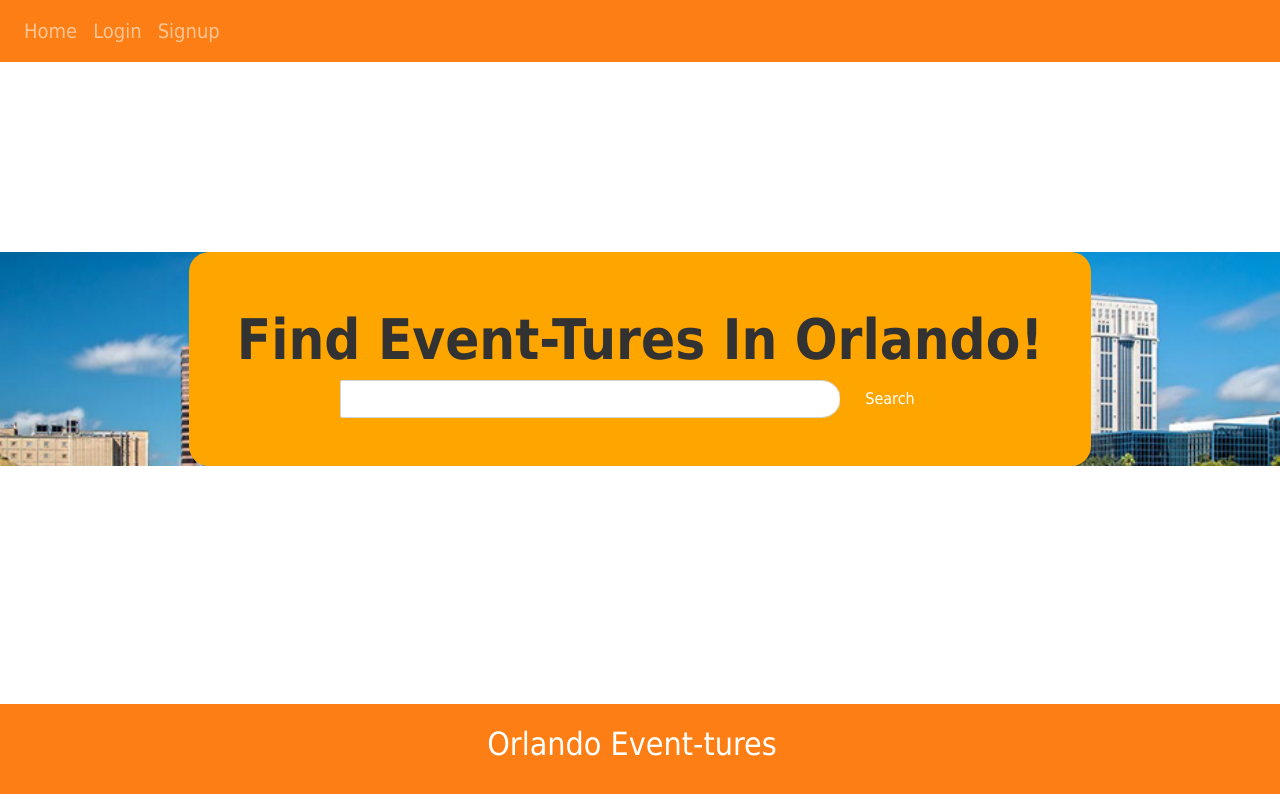
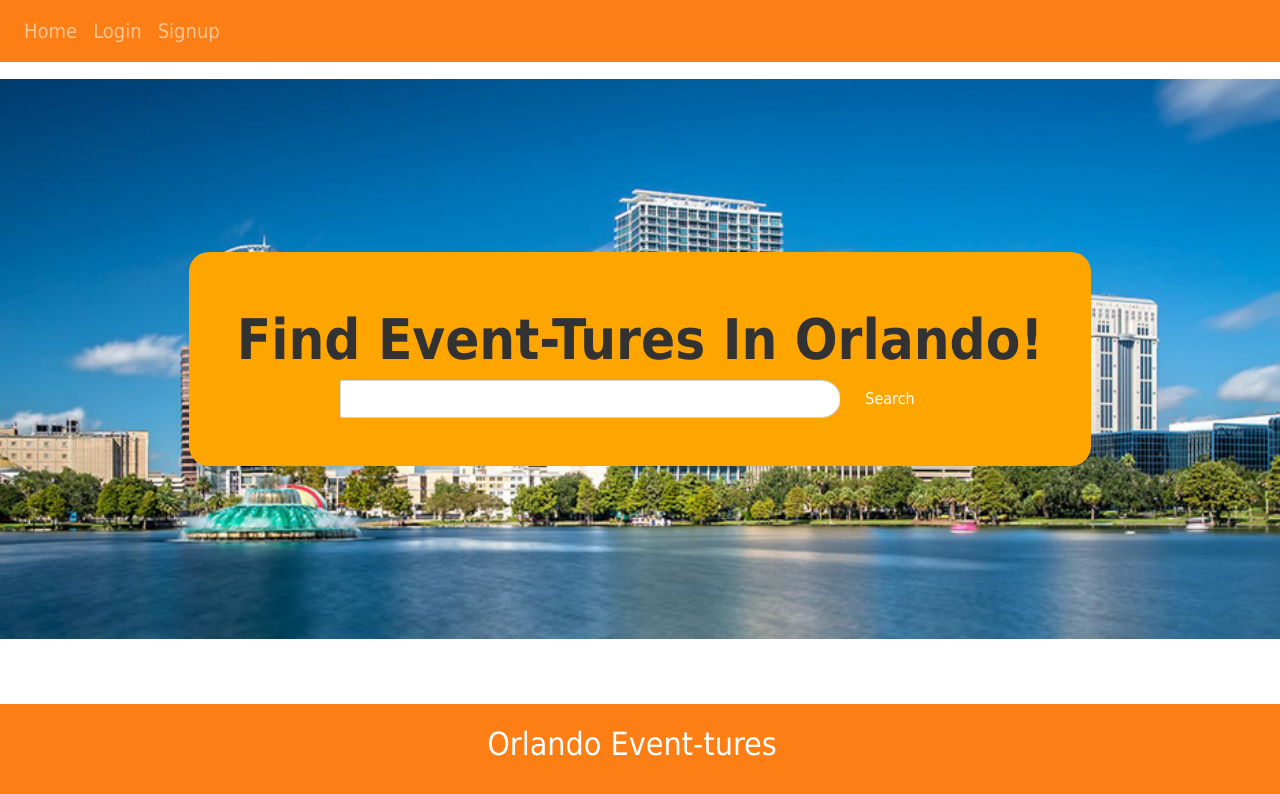
Before and after one commit to kalib-hicks/OrlandoEvent-ture, a React (Create React App) app in the folder client/: page / in a window 1280 px wide. Shown: the top 794 px of the page. Built offline with nearby package versions, Linux system fonts and the light colour scheme; a web font is replaced by a local one.

Commit message:
troubleshooting

```diff
--- a/client/src/index.scss
+++ b/client/src/index.scss
@@ -57,10 +57,8 @@ h6 {
 }
 
 #search {
-  width: 100%;
-  height: 130%;
-  max-width: max max-content;
-  max-height: max-content;
+
+
   text-align: center;
   background: url("./assets/images/orlando-fl.jpg");
   background-size: cover;
```
